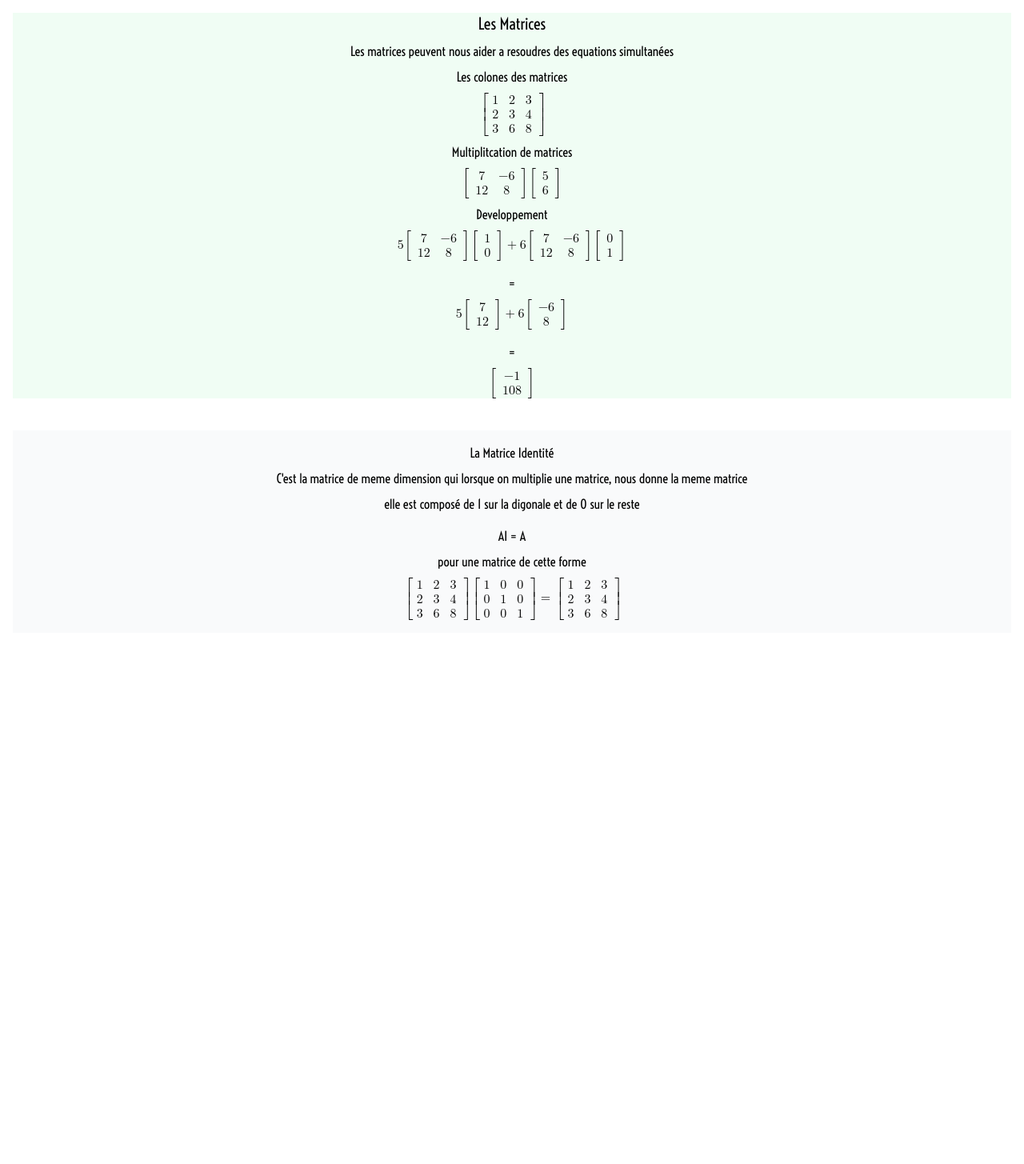
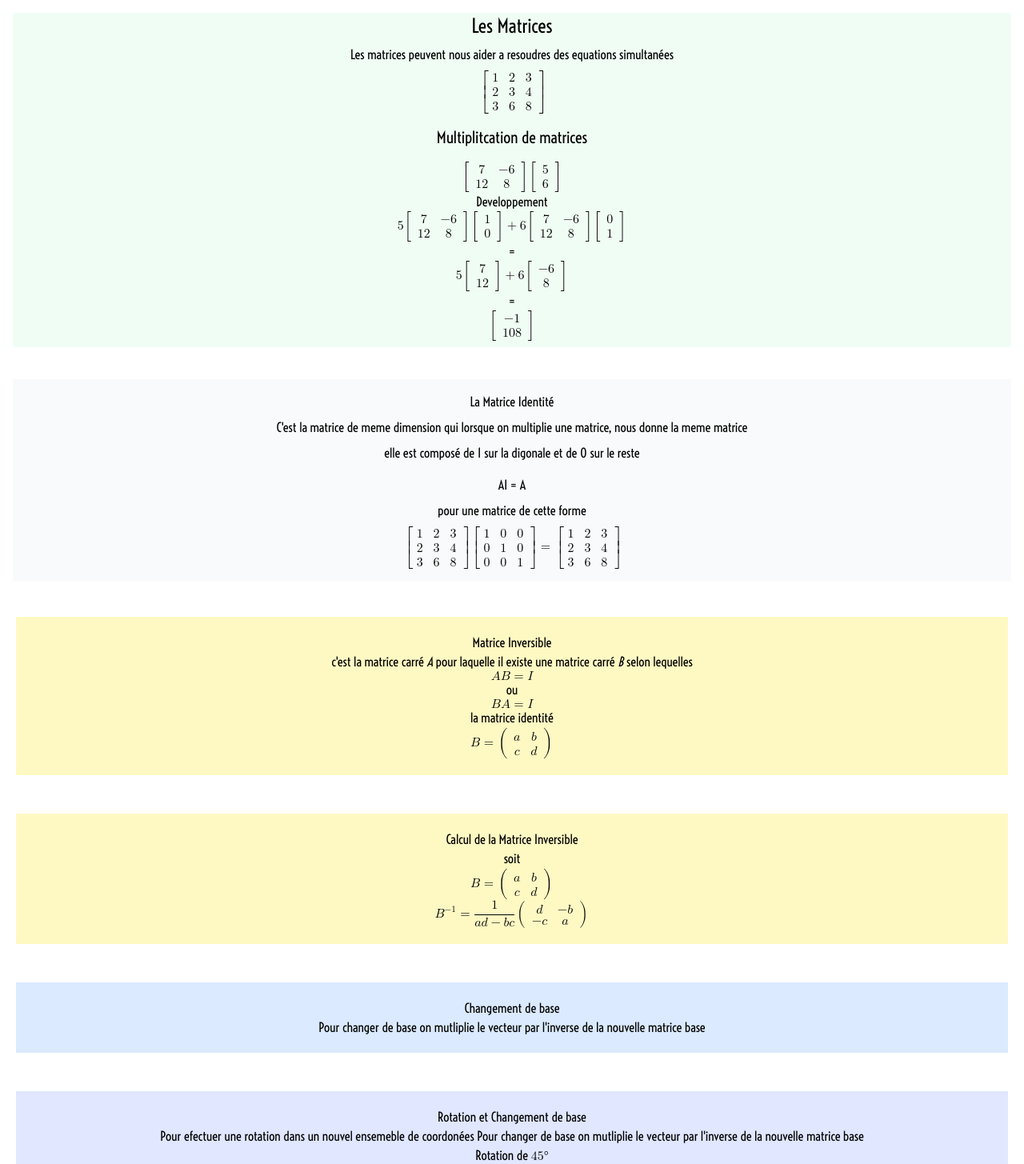
Before and after one commit to Stupnikjs/mathsvelte, a SvelteKit app: page /matrix in a window 1280 px wide. Shown: the top 1455 px of the page at 80% size. Before the commit the page ends 807 px from the top, so only its background shows below. Built offline with nearby package versions, Linux system fonts and the light colour scheme.

Commit message:
transpose

```diff
--- a/src/routes/matrix/+page.svelte
+++ b/src/routes/matrix/+page.svelte
@@ -11,33 +11,33 @@
     let math5 = `\\begin{bmatrix} 35  \\\\ 60 \\end{bmatrix} + \\begin{bmatrix} -36 \\\\ 48  \\end{bmatrix}`
     let math6 =  `\\begin{bmatrix} -1 \\\\ 108  \\end{bmatrix}`
     let math7 = `\\begin{bmatrix} 1 & 2 & 3 \\\\ 2 & 3 & 4 \\\\ 3 & 6 & 8  \\end{bmatrix}\\begin{bmatrix} 1 & 0 & 0 \\\\ 0 & 1 & 0 \\\\ 0 & 0 & 1  \\end{bmatrix} = \\begin{bmatrix} 1 & 2 & 3 \\\\ 2 & 3 & 4 \\\\ 3 & 6 & 8  \\end{bmatrix} `
-
+    let math8 = `B = \\begin{pmatrix} a & b \\\\ c & d \\end{pmatrix}`
+    let math9 = `B^{-1} = \\frac{1}{ad - bc} \\begin{pmatrix} d & -b \\\\ -c & a \\end{pmatrix}`
 </script>
 
 
 
 <div class="voltaire text-center flex-col flex gap-2">
     <div class="flex flex-col gap-2 bg-green-50 m-4">
-        <h1 class=" text-xl">Les Matrices</h1>
-        <p>
-            Les matrices peuvent nous aider a resoudres des equations simultanées
-        </p>
-        <p> Les colones des matrices </p>
+        <h1 class=" text-2xl">Les Matrices</h1>
+        <p> Les matrices peuvent nous aider a resoudres des equations simultanées </p>
         <div>{@html katexify(math1, true)}</div>
-        <h2>Multiplitcation de matrices </h2>
+        <div class="p-2 flex flex-col gap-4">
+            <h2 class="text-xl">Multiplitcation de matrices </h2>
+            <div>
                 <div>{@html katexify(math2, true)}</div>
             <p>Developpement</p>
             <div>
                 {@html katexify(math3, true)}
                 </div>
-            <div></div>
                 {`=`}
                 <div>{@html katexify(math4, true)}</div>
-            <div></div>
                 {`=`}
                 <div>{@html katexify(math6, true)}</div>
             </div>
+        </div>
 
+    </div>
 
     <div class="p-4 m-4 bg-gray-50 flex flex-col gap-2">
         <h3>La Matrice Identité</h3>
@@ -48,6 +48,30 @@
         {@html katexify(math7, true)}
     </div>
 
+    <div class="m-5 p-5 flex flex-col bg-yellow-100">
+        <h2> Matrice Inversible </h2>
+        <p> c'est la matrice carré <i>A</i> pour laquelle il existe une matrice carré <i>B</i> selon lequelles {@html katexify('AB = I ', true)}  ou {@html katexify('BA = I ', true)} la matrice identité</p>
+        {@html katexify(math8, true)}
+
+    </div>
+
+    <div class="m-5 p-5 flex flex-col bg-yellow-100">
+       <h2> Calcul de la Matrice Inversible </h2>
+       <p> soit {@html katexify(math8, true)} </p>
+       {@html katexify(math9, true)}
+    </div>
+
+    <div class="m-5 p-5 flex flex-col bg-blue-100">
+        <h2>Changement de base </h2>
+        <p> Pour changer de base on mutliplie le vecteur par l'inverse de la nouvelle matrice base </p>
+    </div>
+    <div class="m-5 p-5 flex flex-col bg-indigo-100">
+        <h2>Rotation et Changement de base </h2>
+        <p> Pour efectuer une rotation dans un nouvel ensemeble de coordonées  Pour changer de base on mutliplie le vecteur par l'inverse de la nouvelle matrice base </p>
+        <p> Rotation de {@html katexify(`45°`, false)}</p>
+        {@html katexify(` \\frac{1}{\\sqrt{2}}\\begin{pmatrix} - & b \\\\ c & 1 \\end{pmatrix} `, false)}
+    </div>
+
 </div>
 
 
```
Lines whose indentation alone changed are shown as unchanged.
